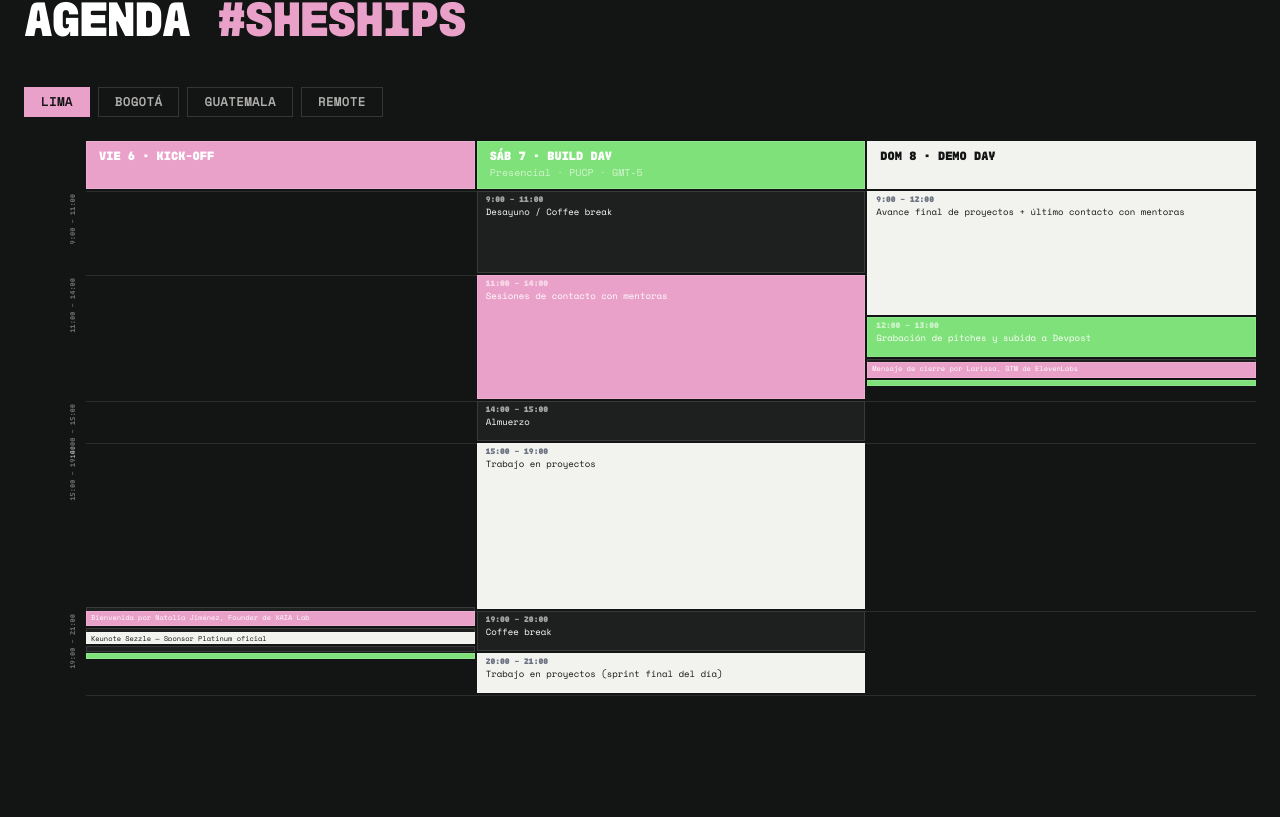
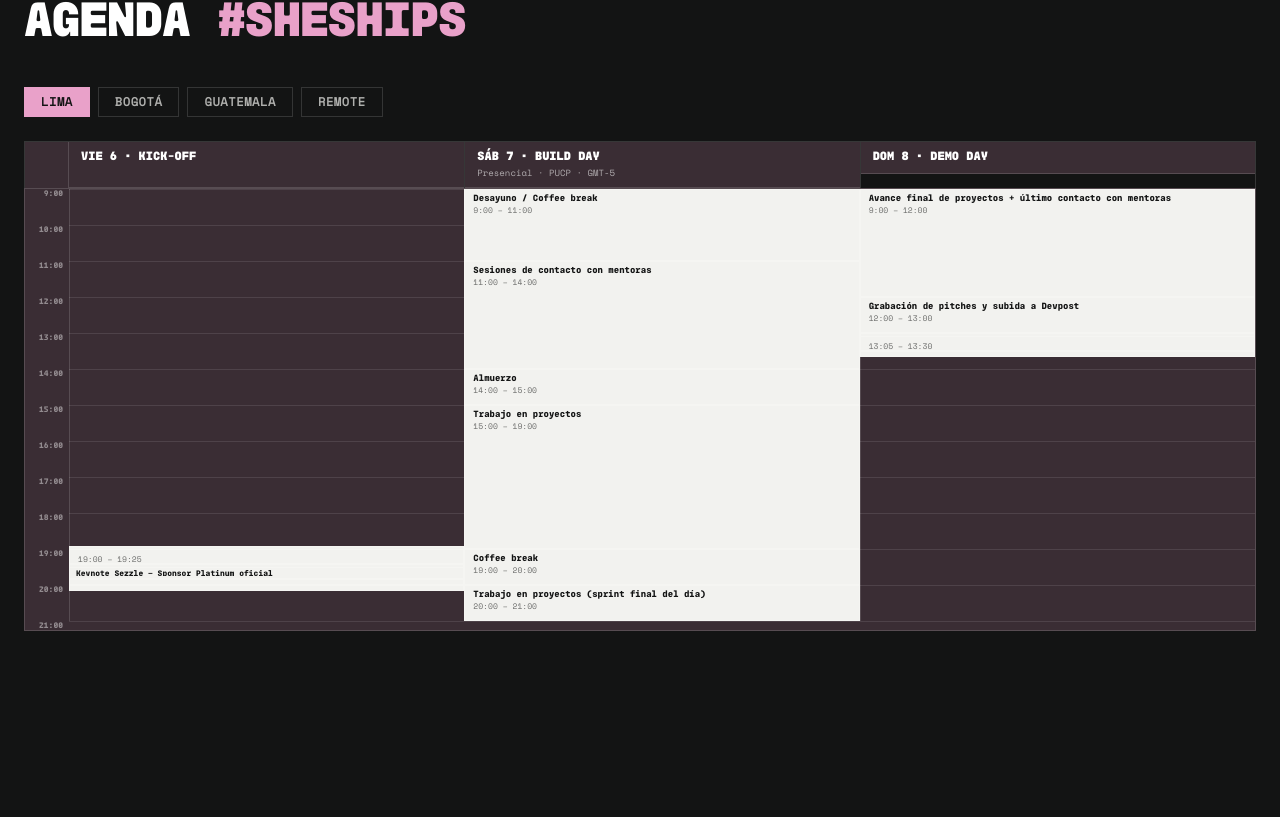
Before and after one commit to crafter-station/she.ships, a Next.js app: page / in a window 1280 px wide. Shown: the part 3543-4360 px from the top of the page. Built offline with nearby package versions, Linux system fonts and the light colour scheme; no server answers.

Commit message:
create blocks for agenda

```diff
--- a/components/sections/agenda.tsx
+++ b/components/sections/agenda.tsx
@@ -12,28 +12,27 @@ type Row = { time: string; activity: string; color: string };
 // ─── Color palette — site tokens only ────────────────────────────────────────
 
 const C = {
-  pink:     "#e9a1c9",  // primary-pink
-  green:    "#7fe179",  // primary-green
-  cream:    "#f2f2ef",  // primary-cream
-  black:    "#131414",  // primary-black
-  dark:     "#1e1f1f",  // neutral-dark
-  gray:     "#6b7280",  // neutral-gray
+  pink:    "#e9a1c9",  // primary-pink
+  green:   "#7fe179",  // primary-green
+  cream:   "#f2f2ef",  // primary-cream
+  black:   "#131414",  // primary-black
+  dark:    "#1e1f1f",  // neutral-dark
+  gray:    "#6b7280",  // neutral-gray
 };
+
+// Background of the whole grid — pink tint
+const BG = "rgba(233,161,201,0.18)";
 
 // ─── Grid constants ───────────────────────────────────────────────────────────
 
-const GRID_START = 9 * 60;  // 540 minutes since midnight (9:00)
-const GRID_END   = 21 * 60; // 1260 minutes since midnight (21:00)
-const SLOT        = 5;           // minutes per grid row
-const TOTAL_ROWS  = (GRID_END - GRID_START) / SLOT; // 177 rows
-const ROW_HEIGHT  = 1.5;         // px per row
+const GRID_START = 9 * 60;   // 9:00
+const GRID_END   = 21 * 60;  // 21:00
+const SLOT       = 5;        // minutes per row
+const TOTAL_ROWS = (GRID_END - GRID_START) / SLOT; // 144 rows
+const ROW_HEIGHT = 3;        // px per row — total ~432px
 
 // ─── Time helpers ─────────────────────────────────────────────────────────────
 
-/**
- * Convert a time string like "7:00", "2:00 pm", "14:00" to minutes since midnight.
- * Handles 12h (with am/pm) and 24h formats.
- */
 function toMins(t: string): number {
   const clean = t.trim().toLowerCase();
   const isPm  = clean.includes("pm");
@@ -42,94 +41,37 @@ function toMins(t: string): number {
   const [hStr, mStr = "0"] = digits.split(":");
   let h = parseInt(hStr, 10);
   const m = parseInt(mStr, 10);
-
   if (isPm && h !== 12) h += 12;
   if (isAm && h === 12) h = 0;
-
   return h * 60 + m;
 }
 
-/**
- * Parse a time-range string such as:
- *   "7:00 – 7:25"   → { start: 420, end: 445 }
- *   "2:00 – 3:00 pm"→ { start: 840, end: 900 }   (pm applies to end, inferred for start)
- *   "8:00"          → { start: 480, end: 490 }   (10-minute point event)
- *
- * Rules:
- * - Split on em-dash (–) or regular dash surrounded by spaces
- * - If the trailing part carries "pm" and the leading part has no meridiem,
- *   infer pm for the leading part when its hour < 12 and would logically be pm.
- */
 function parseTimeRange(timeStr: string): { start: number; end: number } {
-  // "Todo el día" sentinel
-  if (timeStr === "Todo el día") {
-    return { start: toMins("9:00"), end: toMins("21:00") };
-  }
-
-  // Split on en/em dash or " - "
+  if (timeStr === "Todo el día") return { start: toMins("9:00"), end: toMins("21:00") };
   const parts = timeStr.split(/\s*[–—-]\s*/);
-
   if (parts.length === 1) {
-    // Point event — use 10-minute block
     const start = toMins(parts[0]);
     return { start, end: start + 10 };
   }
-
   const rawStart = parts[0].trim();
   const rawEnd   = parts[1].trim();
-
   const endMins   = toMins(rawEnd);
   const startMins = toMins(rawStart);
-
-  // If end carries an explicit pm meridiem and start has no meridiem,
-  // check if start should be coerced to pm (i.e., start < end makes no sense in AM).
-  // Because toMins already handles explicit am/pm in each segment, the only
-  // ambiguous case is "11:00 – 2:00 pm" where "11:00" is parsed as 11 but should
-  // stay 11 (it's AM), and "2:00 pm" → 14. That case resolves correctly.
-  // The tricky case: "3:00 – 7:00 pm" where start "3:00" should be 15:00.
-  // We detect: rawEnd has pm, rawStart has no meridiem, and startMins < endMins
-  // would only hold if we treat start as pm too.
-  const endHasMeridiem = /[ap]m/i.test(rawEnd);
+  const endHasMeridiem   = /[ap]m/i.test(rawEnd);
   const startHasMeridiem = /[ap]m/i.test(rawStart);
-
   if (endHasMeridiem && !startHasMeridiem) {
-    // Re-parse start forcing pm if the naive startMins would be before endMins
-    // only when coerced to pm (i.e., start hour < 12 and start + 12*60 <= endMins)
-    const startH = startMins / 60; // fractional hour
     const naivePmStart = startMins + 12 * 60;
-    // If start hour is in 1–11 range and naive pm start ≤ end, apply pm
-    if (startH < 12 && naivePmStart <= endMins && startMins < endMins === false) {
+    if (startMins < 12 * 60 && naivePmStart <= endMins && !(startMins < endMins)) {
       return { start: naivePmStart, end: endMins };
     }
   }
-
   return { start: startMins, end: endMins };
 }
 
-/** Convert absolute minutes to a CSS grid row number (1-based). */
 function toGridRow(mins: number): number {
   return Math.round((mins - GRID_START) / SLOT) + 1;
 }
 
-/** Build inline styles for a positioned event block. */
-function blockStyle(timeStr: string, color: string): React.CSSProperties {
-  const { start, end } = parseTimeRange(timeStr);
-  const rowStart = toGridRow(start);
-  const rowEnd   = toGridRow(end);
-  return {
-    gridRow:         `${rowStart} / ${rowEnd}`,
-    backgroundColor: color,
-    border:          `1px solid rgba(255,255,255,0.12)`,
-    padding:         "4px 8px",
-    overflow:        "hidden",
-    display:         "flex",
-    flexDirection:   "column",
-    justifyContent:  "flex-start",
-    zIndex:          1,
-  };
-}
-
-/** Duration in minutes for a time string. */
 function durationMins(timeStr: string): number {
   if (timeStr === "Todo el día") return 12 * 60;
   const { start, end } = parseTimeRange(timeStr);
@@ -139,45 +81,45 @@ function durationMins(timeStr: string): number {
 // ─── Schedule data ────────────────────────────────────────────────────────────
 
 const friday: Row[] = [
-  { time: "18:55 – 19:00", activity: "Intro y llegada de participantes",                                           color: C.dark },
+  { time: "18:55 – 19:00", activity: "Intro y llegada de participantes",                                           color: C.cream },
   { time: "19:00 – 19:25", activity: "Bienvenida por Natalia Jiménez, Founder de XAIA Lab",                        color: C.pink },
-  { time: "19:25 – 19:30", activity: "Indicaciones de la hackathon, saludo a partners, sponsors y organizadores",  color: C.dark },
-  { time: "19:30 – 19:50", activity: "Keynote Sezzle — Sponsor Platinum oficial",                                  color: C.cream },
-  { time: "19:50 – 20:00", activity: "Ronda de preguntas",                                                         color: C.dark },
+  { time: "19:25 – 19:30", activity: "Indicaciones de la hackathon, saludo a partners, sponsors y organizadores",  color: C.cream },
+  { time: "19:30 – 19:50", activity: "Keynote Sezzle — Sponsor Platinum oficial",                                  color: C.green },
+  { time: "19:50 – 20:00", activity: "Ronda de preguntas",                                                         color: C.cream },
   { time: "20:00",         activity: "🟢 ¡Inicia la hackathon!",                                                   color: C.green },
 ];
 
 const saturdayByCity: Record<City, Row[]> = {
   lima: [
     { time: "9:00",           activity: "Entrada a PUCP y recojo de merch",                    color: C.pink },
-    { time: "9:00 – 11:00",   activity: "Desayuno / Coffee break",                             color: C.dark },
+    { time: "9:00 – 11:00",   activity: "Desayuno / Coffee break",                             color: C.cream },
     { time: "11:00 – 14:00",  activity: "Sesiones de contacto con mentoras",                   color: C.pink },
-    { time: "14:00 – 15:00",  activity: "Almuerzo",                                            color: C.dark },
+    { time: "14:00 – 15:00",  activity: "Almuerzo",                                            color: C.cream },
     { time: "15:00 – 19:00",  activity: "Trabajo en proyectos",                                color: C.cream },
-    { time: "19:00 – 20:00",  activity: "Coffee break",                                        color: C.dark },
+    { time: "19:00 – 20:00",  activity: "Coffee break",                                        color: C.cream },
     { time: "20:00 – 21:00",  activity: "Trabajo en proyectos (sprint final del día)",         color: C.cream },
   ],
   bogota: [
     { time: "9:00",           activity: "Entrada a Globant Connecta y recojo de merch",        color: C.pink },
-    { time: "9:00 – 11:00",   activity: "Desayuno / Coffee break",                             color: C.dark },
+    { time: "9:00 – 11:00",   activity: "Desayuno / Coffee break",                             color: C.cream },
     { time: "11:00 – 14:00",  activity: "Sesiones de contacto con mentoras",                   color: C.pink },
-    { time: "14:00 – 15:00",  activity: "Almuerzo",                                            color: C.dark },
+    { time: "14:00 – 15:00",  activity: "Almuerzo",                                            color: C.cream },
     { time: "15:00 – 19:00",  activity: "Trabajo en proyectos",                                color: C.cream },
   ],
   guatemala: [
-    { time: "Todo el día",    activity: "Trabajo en proyectos desde Guatemala",                color: C.cream },
+    { time: "Todo el día", activity: "Trabajo en proyectos desde Guatemala",                   color: C.cream },
   ],
   remote: [
-    { time: "Todo el día",    activity: "Trabajo en proyectos desde tu sede o de manera remota", color: C.cream },
+    { time: "Todo el día", activity: "Trabajo en proyectos desde tu sede o de manera remota",  color: C.cream },
   ],
 };
 
 const sunday: Row[] = [
-  { time: "9:00 – 12:00",  activity: "Avance final de proyectos + último contacto con mentoras",               color: C.cream },
-  { time: "12:00 – 13:00", activity: "Grabación de pitches y subida a Devpost",                                color: C.green },
-  { time: "13:00 – 13:05", activity: "Indicaciones finales y cierre",                                          color: C.dark },
-  { time: "13:05 – 13:30", activity: "Mensaje de cierre por Larissa, GTM de ElevenLabs",                       color: C.pink },
-  { time: "13:30",         activity: "🏁 Fin de la hackathon",                                                  color: C.green },
+  { time: "9:00 – 12:00",  activity: "Avance final de proyectos + último contacto con mentoras",  color: C.cream },
+  { time: "12:00 – 13:00", activity: "Grabación de pitches y subida a Devpost",                   color: C.green },
+  { time: "13:00 – 13:05", activity: "Indicaciones finales y cierre",                             color: C.cream },
+  { time: "13:05 – 13:30", activity: "Mensaje de cierre por Larissa, GTM de ElevenLabs",          color: C.pink },
+  { time: "13:30",         activity: "🏁 Fin de la hackathon",                                     color: C.green },
 ];
 
 const cities: { id: City; label: string }[] = [
@@ -196,120 +138,125 @@ const citySubtitle: Record<City, string> = {
 
 // ─── Sub-components ───────────────────────────────────────────────────────────
 
-function DayHeader({ label, subtitle, color }: { label: string; subtitle?: string; color: string }) {
-  // Use dark text on light backgrounds (cream), white on dark/pink/green
-  const isLight = color === C.cream;
-  const textColor = isLight ? C.black : "#ffffff";
+function DayHeader({ label, subtitle }: { label: string; subtitle?: string }) {
   return (
     <div
-      style={{ backgroundColor: color, border: `1px solid rgba(255,255,255,0.15)` }}
+      style={{ backgroundColor: BG, borderBottom: `1px solid rgba(255,255,255,0.15)` }}
       className="px-3 py-2"
     >
-      <p
-        style={{ color: textColor }}
-        className="font-[family-name:var(--font-title)] text-xs font-black uppercase leading-tight"
-      >
+      <p className="font-[family-name:var(--font-title)] text-xs font-black uppercase leading-tight"
+         style={{ color: "#ffffff" }}>
         {label}
       </p>
       {subtitle && (
-        <p style={{ color: isLight ? C.gray : "rgba(255,255,255,0.65)" }} className="text-[10px] mt-0.5 leading-tight">{subtitle}</p>
+        <p className="text-[9px] mt-0.5 leading-tight" style={{ color: "rgba(255,255,255,0.6)" }}>{subtitle}</p>
       )}
     </div>
   );
 }
 
-/** A single positioned event block inside the proportional grid. */
 function EventBlock({ row, column }: { row: Row; column: number }) {
-  const dur = durationMins(row.time);
-  const isShort = dur < 30;
-  const isTiny  = dur < 15;
-  const style = blockStyle(row.time, row.color);
-  // Light backgrounds need dark text; dark/pink/green backgrounds use white/near-white
-  const isLightBg = row.color === C.cream;
-  const textColor = isLightBg ? C.black : "#ffffff";
-  const mutedColor = isLightBg ? C.gray : "rgba(255,255,255,0.6)";
+  const [hovered, setHovered] = useState(false);
+  const dur     = durationMins(row.time);
+  const isTiny  = dur < 10;
+  const isShort = dur < 25;
+
+  const { start, end } = parseTimeRange(row.time);
+  const rowStart = toGridRow(start);
+  const rowEnd   = toGridRow(end);
+
+  // Blocks are always cream-filled by default (like the reference), colored on hover
+  const bgColor   = hovered ? row.color : C.cream;
+  const isHoverLight = row.color === C.cream;
+  const textColor = hovered ? (isHoverLight ? C.black : C.black) : C.black;
+
+  // Format display time: strip seconds, show short range
+  const displayTime = row.time === "Todo el día" ? "9:00 – 21:00" : row.time;
 
   return (
-    <div style={{ ...style, gridColumn: column, padding: isShort ? "2px 4px" : "4px 8px" }}>
+    <div
+      style={{
+        gridRow:         `${rowStart} / ${rowEnd}`,
+        gridColumn:      column,
+        backgroundColor: bgColor,
+        border:          "1px solid rgba(255,255,255,0.2)",
+        padding:         isTiny ? "1px 4px" : isShort ? "2px 6px" : "4px 8px",
+        overflow:        "hidden",
+        display:         "flex",
+        flexDirection:   "column",
+        justifyContent:  "flex-start",
+        zIndex:          1,
+        cursor:          "default",
+        transition:      "background-color 0.12s ease",
+      }}
+      onMouseEnter={() => setHovered(true)}
+      onMouseLeave={() => setHovered(false)}
+    >
+      {!isTiny && (
+        <span
+          style={{
+            fontSize:   isShort ? "8px" : "9px",
+            fontWeight: 700,
+            color:      textColor,
+            lineHeight: 1.2,
+            display:    "block",
+            overflow:   "hidden",
+            fontFamily: "var(--font-title)",
+          }}
+        >
+          {row.activity}
+        </span>
+      )}
       {!isTiny && !isShort && (
         <span
           style={{
-            fontSize: "8px",
-            fontWeight: 900,
-            color: mutedColor,
+            fontSize:   "8px",
+            fontWeight: 400,
+            color:      textColor,
+            opacity:    0.6,
             lineHeight: 1.2,
-            display: "block",
-            marginBottom: "1px",
-            fontFamily: "var(--font-title)",
-            whiteSpace: "nowrap",
-            overflow: "hidden",
-            textOverflow: "ellipsis",
+            display:    "block",
+            marginTop:  "1px",
+            fontFamily: "var(--font-body)",
           }}
         >
-          {row.time === "Todo el día" ? "9:00 – 21:00" : row.time}
-        </span>
-      )}
-      {!isTiny && (
-        <span
-          style={{
-            fontSize: isShort ? "7px" : "9px",
-            fontWeight: 500,
-            color: textColor,
-            lineHeight: 1.2,
-            display: "block",
-            overflow: "hidden",
-          }}
-        >
-          {row.activity}
+          {displayTime}
         </span>
       )}
     </div>
   );
 }
 
-/** Grouped time range labels on the left axis — shows meaningful blocks, not every hour. */
+/** Per-hour labels on the left axis */
 function TimeAxis() {
-  // Each entry: label shown, start time string, end time string (for row span)
-  const groups: { label: string; start: string; end: string }[] = [
-    { label: "9:00 – 11:00",  start: "9:00",  end: "11:00" },
-    { label: "11:00 – 14:00", start: "11:00", end: "14:00" },
-    { label: "14:00 – 15:00", start: "14:00", end: "15:00" },
-    { label: "15:00 – 19:00", start: "15:00", end: "19:00" },
-    { label: "19:00 – 21:00", start: "19:00", end: "21:00" },
-  ];
-
+  const hours: number[] = [];
+  for (let h = 9; h <= 21; h++) hours.push(h);
   return (
     <>
-      {groups.map((g) => {
-        const rowStart = toGridRow(toMins(g.start));
-        const rowEnd   = toGridRow(toMins(g.end));
+      {hours.map((h) => {
+        const rowStart = toGridRow(h * 60);
         return (
           <div
-            key={g.label}
+            key={h}
             style={{
-              gridRow:        `${rowStart} / ${rowEnd}`,
+              gridRow:        `${rowStart} / ${rowStart + 1}`,
               gridColumn:     1,
               display:        "flex",
               alignItems:     "flex-start",
               justifyContent: "flex-end",
               paddingRight:   "6px",
-              paddingTop:     "3px",
+              paddingTop:     "1px",
             }}
           >
-            <span
-              style={{
-                fontSize:    "7px",
-                fontWeight:  700,
-                color:       "rgba(255,255,255,0.35)",
-                fontFamily:  "var(--font-title)",
-                whiteSpace:  "nowrap",
-                lineHeight:  1.2,
-                textAlign:   "right",
-                writingMode: "vertical-rl",
-                transform:   "rotate(180deg)",
-              }}
-            >
-              {g.label}
+            <span style={{
+              fontSize:   "8px",
+              fontWeight: 700,
+              color:      "rgba(255,255,255,0.45)",
+              fontFamily: "var(--font-title)",
+              whiteSpace: "nowrap",
+              lineHeight: 1,
+            }}>
+              {h}:00
             </span>
           </div>
         );
@@ -318,20 +265,21 @@ function TimeAxis() {
   );
 }
 
-/** Horizontal rule lines at group boundaries spanning columns 2-4. */
-function GroupRules() {
-  const boundaries = ["9:00", "11:00", "14:00", "15:00", "19:00", "21:00"];
+/** Thin horizontal lines at each hour */
+function HourRules() {
+  const hours: number[] = [];
+  for (let h = 9; h <= 21; h++) hours.push(h);
   return (
     <>
-      {boundaries.map((t) => {
-        const rowStart = toGridRow(toMins(t));
+      {hours.map((h) => {
+        const rowStart = toGridRow(h * 60);
         return (
           <div
-            key={t}
+            key={h}
             style={{
               gridRow:       `${rowStart} / ${rowStart + 1}`,
               gridColumn:    "2 / 5",
-              borderTop:     "1px solid rgba(255,255,255,0.1)",
+              borderTop:     `1px solid rgba(255,255,255,0.1)`,
               pointerEvents: "none",
             }}
           />
@@ -346,7 +294,6 @@ function GroupRules() {
 export function Agenda() {
   const { t } = useTranslation();
   const [city, setCity] = useState<City>("lima");
-
   const satRows = saturdayByCity[city];
 
   return (
@@ -362,7 +309,7 @@ export function Agenda() {
         </h2>
       </div>
 
-      {/* City chips — filter Saturday column */}
+      {/* City chips */}
       <div className="flex flex-wrap gap-2 mb-6">
         {cities.map((c) => (
           <button
@@ -381,54 +328,53 @@ export function Agenda() {
         ))}
       </div>
 
-      {/* Scrollable calendar grid with sticky headers */}
+      {/* Calendar grid */}
       <div style={{ overflowX: "auto" }}>
-        {/* Day header bar — inside scroll container so columns stay aligned */}
-        <div
-          style={{
-            display:             "grid",
-            gridTemplateColumns: "60px 1fr 1fr 1fr",
-            gap:                 "2px",
-            marginBottom:        "2px",
-            minWidth:            "600px",
-          }}
-        >
-          <div /> {/* empty time-axis corner */}
-          <DayHeader label="Vie 6 · Kick-off" color={C.pink} />
-          <DayHeader
-            label="Sáb 7 · Build Day"
-            subtitle={citySubtitle[city]}
-            color={C.green}
-          />
-          <DayHeader label="Dom 8 · Demo Day" color={C.cream} />
+        {/* Day headers */}
+        <div style={{
+          display:             "grid",
+          gridTemplateColumns: "44px 1fr 1fr 1fr",
+          gap:                 0,
+          minWidth:            "560px",
+          borderLeft:          "1px solid rgba(255,255,255,0.15)",
+          borderTop:           "1px solid rgba(255,255,255,0.15)",
+          borderRight:         "1px solid rgba(255,255,255,0.15)",
+        }}>
+          <div style={{ backgroundColor: BG, borderRight: "1px solid rgba(255,255,255,0.15)" }} />
+          <DayHeader label="Vie 6 · Kick-off" />
+          <div style={{ borderLeft: "1px solid rgba(255,255,255,0.15)" }}>
+            <DayHeader label="Sáb 7 · Build Day" subtitle={citySubtitle[city]} />
+          </div>
+          <div style={{ borderLeft: "1px solid rgba(255,255,255,0.15)" }}>
+            <DayHeader label="Dom 8 · Demo Day" />
+          </div>
         </div>
-        <div
-          style={{
-            display:             "grid",
-            gridTemplateColumns: "60px 1fr 1fr 1fr",
-            gridTemplateRows:    `repeat(${TOTAL_ROWS}, ${ROW_HEIGHT}px)`,
-            gap:                 "2px",
-            minWidth:            "600px",
-            position:            "relative",
-          }}
-        >
-          {/* Group boundary rules */}
-          <GroupRules />
 
-          {/* Time axis labels */}
+        {/* Time grid */}
+        <div style={{
+          display:             "grid",
+          gridTemplateColumns: "44px 1fr 1fr 1fr",
+          gridTemplateRows:    `repeat(${TOTAL_ROWS}, ${ROW_HEIGHT}px)`,
+          gap:                 0,
+          minWidth:            "560px",
+          backgroundColor:     BG,
+          border:              "1px solid rgba(255,255,255,0.15)",
+          position:            "relative",
+        }}>
+          {/* Column dividers */}
+          <div style={{ gridRow: "1 / -1", gridColumn: 2, borderLeft: "1px solid rgba(255,255,255,0.15)", pointerEvents: "none" }} />
+          <div style={{ gridRow: "1 / -1", gridColumn: 3, borderLeft: "1px solid rgba(255,255,255,0.15)", pointerEvents: "none" }} />
+          <div style={{ gridRow: "1 / -1", gridColumn: 4, borderLeft: "1px solid rgba(255,255,255,0.15)", pointerEvents: "none" }} />
+
+          <HourRules />
           <TimeAxis />
 
-          {/* Friday events — column 2 */}
           {friday.map((row, i) => (
             <EventBlock key={`fri-${i}`} row={row} column={2} />
           ))}
-
-          {/* Saturday events — column 3 */}
           {satRows.map((row, i) => (
             <EventBlock key={`sat-${i}`} row={row} column={3} />
           ))}
-
-          {/* Sunday events — column 4 */}
           {sunday.map((row, i) => (
             <EventBlock key={`sun-${i}`} row={row} column={4} />
           ))}
```
